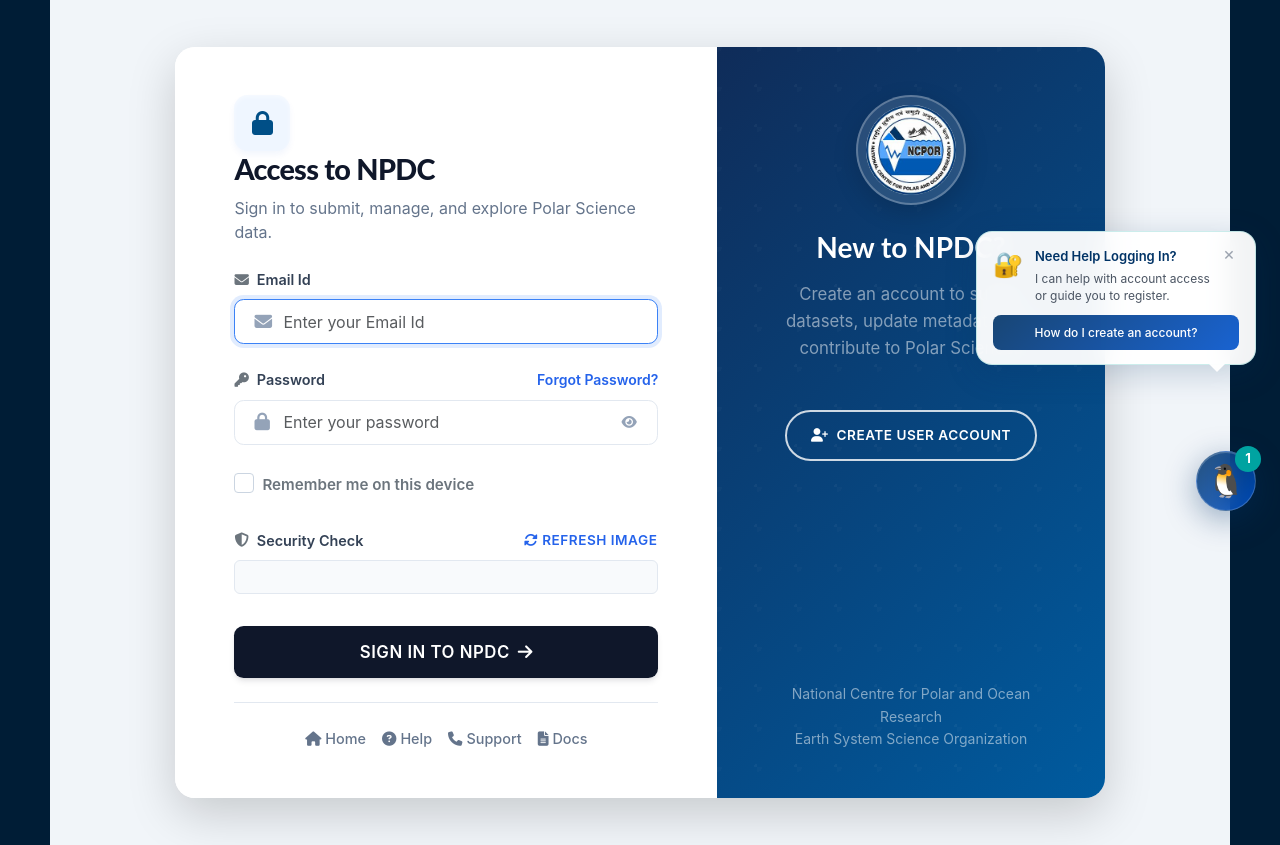
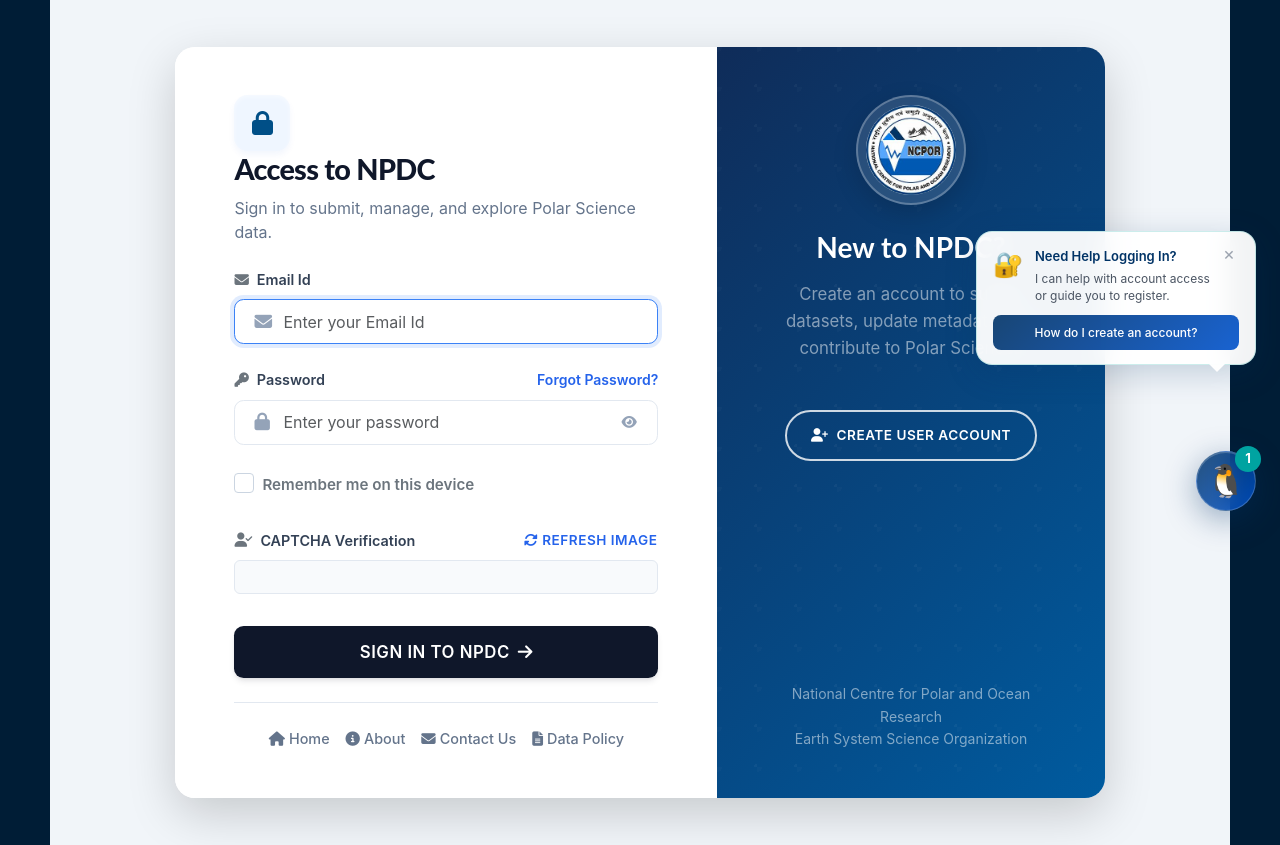
Before and after one commit to Vignesh-V2000/NPDC_PROJECT, a Django app: page /login/ in a window 1280 px wide. Shown: the part 265-1110 px from the top of the page. Run offline with Django 5.2, Linux system fonts and the light colour scheme; some libraries are stand-ins or nearby versions; some web fonts are replaced.

Commit message:
login_ui_fixed

```diff
--- a/templates/registration/login.html
+++ b/templates/registration/login.html
@@ -138,7 +138,7 @@
                                     <div class="form-group mb-4">
                                         <div class="d-flex justify-content-between align-items-center mb-2">
                                             <label class="form-label mb-0 d-flex align-items-center">
-                                                <i class="fas fa-shield-alt me-2 text-secondary"></i>Security Check
+                                                <i class="fas fa-user-check me-2 text-secondary"></i>CAPTCHA Verification
                                             </label>
                                             <button type="button" class="btn btn-sm btn-link js-captcha-refresh auth-text-link p-0 fw-semibold">
                                                 <i class="fas fa-sync-alt me-1"></i>Refresh Image
@@ -149,7 +149,9 @@
                                         </div>
                                         {% if form.captcha.errors %}
                                         <div class="text-danger small mt-2 fw-medium">
-                                            <i class="fas fa-exclamation-circle me-1"></i>{{ form.captcha.errors }}
+                                            {% for error in form.captcha.errors %}
+                                                <div class="mb-1"><i class="fas fa-exclamation-circle me-1"></i>{{ error }}</div>
+                                            {% endfor %}
                                         </div>
                                         {% endif %}
                                     </div>
@@ -165,9 +167,9 @@
                                     <!-- Quick Access -->
                                     <div class="quick-links mt-4 pt-4 d-flex justify-content-center gap-3 flex-wrap">
                                         <a href="{% url 'users:home' %}"><i class="fas fa-home me-1"></i>Home</a>
-                                        <a href="#"><i class="fas fa-question-circle me-1"></i>Help</a>
-                                        <a href="#"><i class="fas fa-phone me-1"></i>Support</a>
-                                        <a href="#"><i class="fas fa-file-alt me-1"></i>Docs</a>
+                                        <a href="{% url 'users:about' %}"><i class="fas fa-info-circle me-1"></i>About</a>
+                                        <a href="{% url 'users:contact_us' %}"><i class="fas fa-envelope me-1"></i>Contact Us</a>
+                                        <a href="{% url 'users:data_policy' %}"><i class="fas fa-file-alt me-1"></i>Data Policy</a>
                                     </div>
                                 </form>
                             </div>
```
